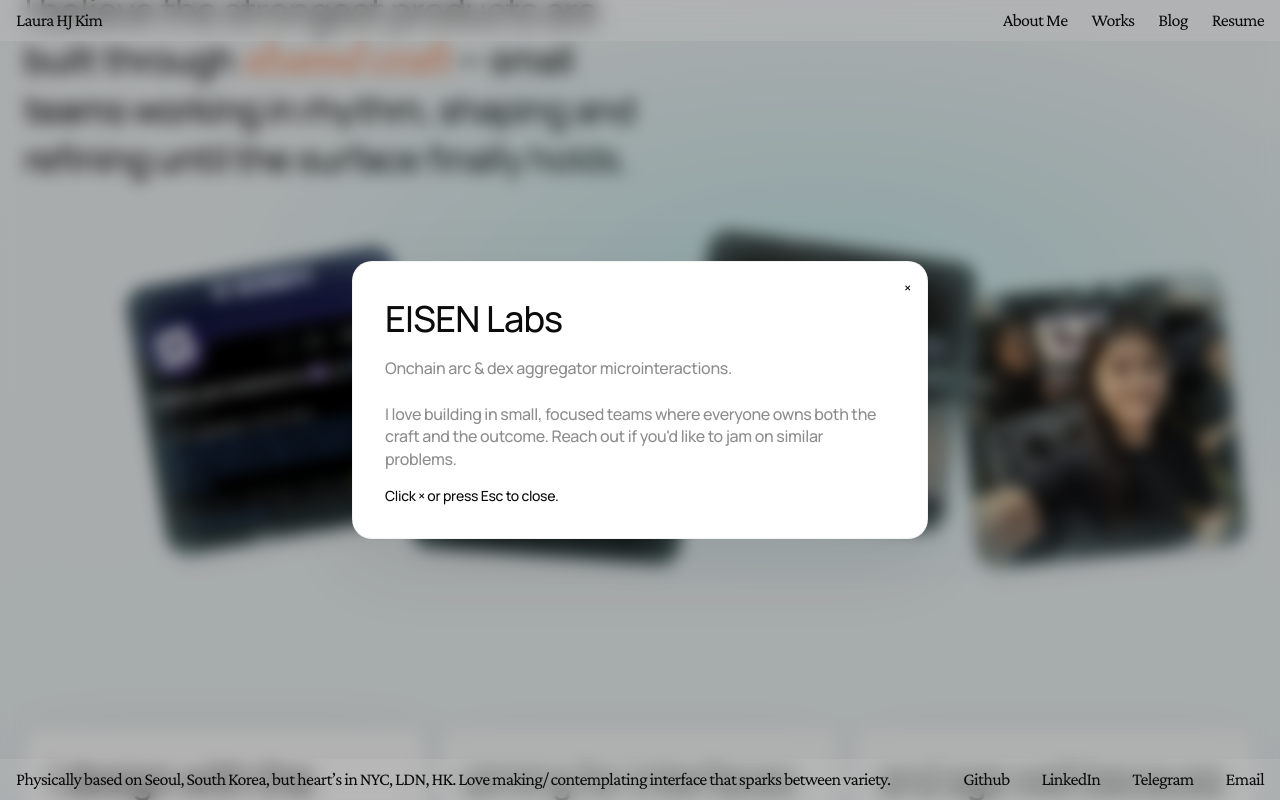
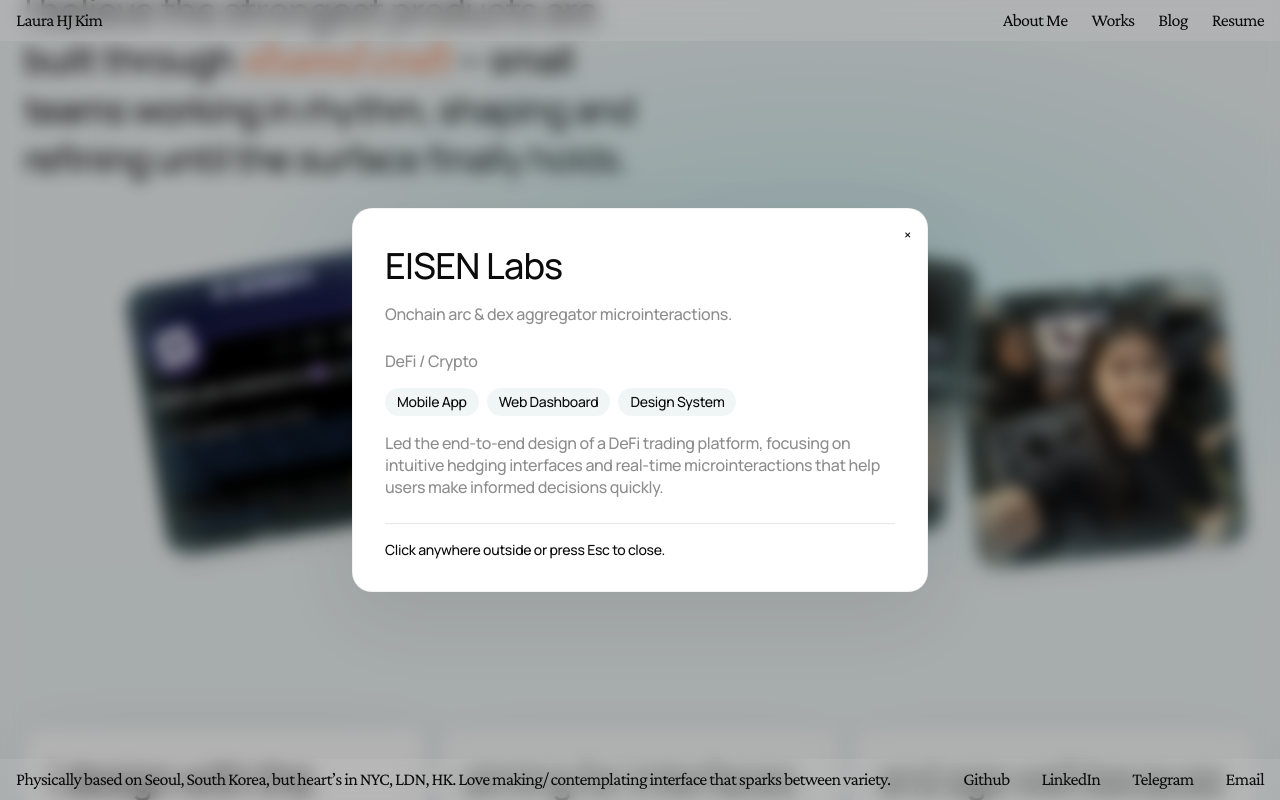
Before and after one commit to HJKUNST/portfolio-website-new, a Next.js app: page / in a window 1280 px wide. Both pictures are taken after a click on the button 280 px from the left and 1498 px from the top of the page. Shown: the part 1098-1898 px from the top of the page. Built offline with nearby package versions, Linux system fonts and the light colour scheme.

Commit message:
chore: slight changes on the dialog

```diff
--- a/src/components/sections/TeamsSection.tsx
+++ b/src/components/sections/TeamsSection.tsx
@@ -85,21 +85,33 @@
     name: "EISEN Labs",
     detail: "DeFi trading & hedging UI with live microinteractions.",
     image: "/1st.png",
+    surfaces: ["Mobile App", "Web Dashboard", "Design System"],
+    industry: "DeFi / Crypto",
+    description: "Led the end-to-end design of a DeFi trading platform, focusing on intuitive hedging interfaces and real-time microinteractions that help users make informed decisions quickly.",
   },
   {
     name: "HODL Bot",
     detail: "Brand & interaction patterns for bot experience.",
     image: "/2nd.png",
+    surfaces: ["Telegram Bot", "Brand Identity", "Marketing"],
+    industry: "Crypto Trading",
+    description: "Created the brand identity and interaction patterns for an automated trading bot, ensuring a seamless user experience across Telegram and web interfaces.",
   },
   {
     name: "Product Summit",
     detail: "Storytelling deck for trading interfaces.",
     image: "/3rd.png",
+    surfaces: ["Pitch Deck", "Presentation", "Visual Design"],
+    industry: "FinTech",
+    description: "Designed compelling storytelling decks that communicate complex trading narratives, helping teams secure funding and partnerships.",
   },
   {
     name: "Studio",
     detail: "Design engineering + prototypes.",
     image: "/4th.png",
+    surfaces: ["Prototypes", "Design Engineering", "R&D"],
+    industry: "Design Agency",
+    description: "A personal design studio focused on experimental prototypes and design engineering, pushing boundaries of what's possible in interface design.",
   },
 ];
 
@@ -164,11 +176,33 @@
       description={team.detail}
       trigger={<span className="sr-only">open</span>}
     >
-      <p className="text-body">
-        I love building in small, focused teams where everyone owns both the craft and the
-        outcome. Reach out if you'd like to jam on similar problems.
-      </p>
-      <div className="mt-4 text-em text-gray-900">Click × or press Esc to close.</div>
+      {/* Industry */}
+      {team.industry && (
+        <p className="text-body font-medium mb-4">{team.industry}</p>
+      )}
+
+      {/* Surfaces */}
+      {team.surfaces && team.surfaces.length > 0 && (
+        <div className="flex flex-wrap gap-2 mb-4">
+          {team.surfaces.map((surface) => (
+            <span
+              key={surface}
+              className="px-3 py-1 text-em bg-[rgba(206,225,226,0.3)] rounded-full"
+            >
+              {surface}
+            </span>
+          ))}
+        </div>
+      )}
+
+      {/* Description */}
+      {team.description && (
+        <p className="text-body mb-4">{team.description}</p>
+      )}
+
+      <div className="mt-6 pt-4 border-t border-gray-200 text-em text-gray-300">
+        Click anywhere outside or press Esc to close.
+      </div>
     </Dialog>
   );
 };
--- a/src/components/ui/Dialog.tsx
+++ b/src/components/ui/Dialog.tsx
@@ -41,8 +41,12 @@
               initial={{ opacity: 0, y: 24 }}
               animate={{ opacity: 1, y: 0, transition: { duration: 0.3 } }}
               exit={{ opacity: 0, y: 12, transition: { duration: 0.2 } }}
+              onClick={() => onOpenChange?.(false)}
             >
-              <div className={clsx("card-surface max-w-xl w-full p-8 relative")}>
+              <div
+                className={clsx("card-surface max-w-xl w-full p-8 relative")}
+                onClick={(e) => e.stopPropagation()}
+              >
                 <DialogPrimitive.Title className="text-h2 text-left">
                   {title}
                 </DialogPrimitive.Title>
--- a/src/data/localPortfolio.ts
+++ b/src/data/localPortfolio.ts
@@ -69,21 +69,33 @@
         name: "EISEN Labs",
         detail: "Onchain arc & dex aggregator microinteractions.",
         image: "/1st.png",
+        surfaces: ["Mobile App", "Web Dashboard", "Design System"],
+        industry: "DeFi / Crypto",
+        description: "Led the end-to-end design of a DeFi trading platform, focusing on intuitive hedging interfaces and real-time microinteractions that help users make informed decisions quickly.",
       },
       {
         name: "HODL Bot",
         detail: "Brand & interaction patterns for bot experience.",
         image: "/2nd.png",
+        surfaces: ["Telegram Bot", "Brand Identity", "Marketing"],
+        industry: "Crypto Trading",
+        description: "Created the brand identity and interaction patterns for an automated trading bot, ensuring a seamless user experience across Telegram and web interfaces.",
       },
       {
         name: "Product Summit",
         detail: "Storytelling decks for trading narratives.",
         image: "/3rd.png",
+        surfaces: ["Pitch Deck", "Presentation", "Visual Design"],
+        industry: "FinTech",
+        description: "Designed compelling storytelling decks that communicate complex trading narratives, helping teams secure funding and partnerships.",
       },
       {
         name: "Studio",
         detail: "Design engineering and prototyping.",
         image: "/4th.png",
+        surfaces: ["Prototypes", "Design Engineering", "R&D"],
+        industry: "Design Agency",
+        description: "A personal design studio focused on experimental prototypes and design engineering, pushing boundaries of what's possible in interface design.",
       },
     ],
   },
--- a/src/lib/figma/types.ts
+++ b/src/lib/figma/types.ts
@@ -30,6 +30,10 @@
   name: string;
   detail: string;
   image?: string;
+  // 다이얼로그에 표시될 상세 정보
+  surfaces?: string[];    // 예: ["Mobile App", "Web Dashboard"]
+  industry?: string;      // 예: "DeFi / Crypto"
+  description?: string;   // 상세 설명
 };
 
 export type PortfolioFigmaModel = {
```
